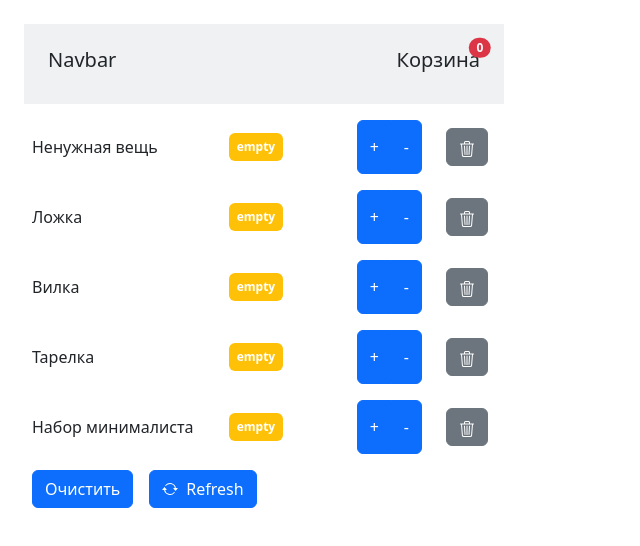
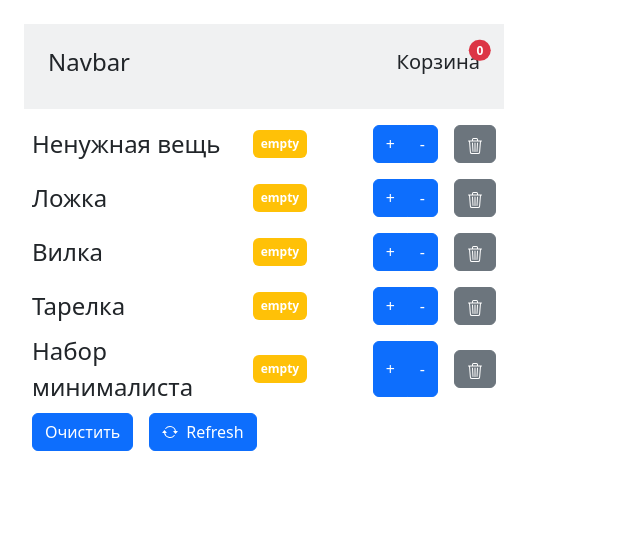
Before and after one commit to JustinaSokolova/React-ShoppingCart, a React (Create React App) app: page / in a window 1280 px wide. Shown: the top 546 px of the page, without its empty margins (0-640 px from the left). Built offline with nearby package versions, Linux system fonts and the light colour scheme.

Commit message:
fix: styles

```diff
--- a/src/components/counter.jsx
+++ b/src/components/counter.jsx
@@ -15,17 +15,17 @@ const Counter = (props) => {
 
     return (
         <div className="d-flex align-content-center justify-content-center w-75">
-            <p className="flex-grow-1 align-self-center bd-highlight m-2 w-25">{props.name}</p>
-            <div className="justify-content-center align-self-center m-2 w-25">
+            <p className="flex-grow-1 align-self-center bd-highlight mb-0 ms-2 fs-4 w-25">{props.name}</p>
+            <div className="justify-content-center align-self-center w-25">
                 <p className={getBadgeClasses() + " align-self-center"}>{formatValue()}</p>
             </div>
-            <div className="btn-group m-2">
+            <div className="btn-group btn-block btn-sm m-2">
                 <button className="btn btn-primary" aria-current="page" onClick={()=>props.onIncrement(props.id)}>+</button>
                 <button className="btn btn-primary" onClick={()=>props.onDecrement(props.id)}>-</button>
             </div>
-            <div className="align-self-center m-2">
+            <div className="align-self-center">
             <button className="btn btn-secondary m-2" onClick={()=>props.onDelete(props.id)}>
-                <svg xmlns="http://www.w3.org/2000/svg" width="16" height="16" fill="currentColor" class="bi bi-trash3" viewBox="0 0 16 16">
+                <svg xmlns="http://www.w3.org/2000/svg" width="16" height="16" fill="currentColor" className="bi bi-trash3" viewBox="0 0 16 16">
                 <path d="M6.5 1h3a.5.5 0 0 1 .5.5v1H6v-1a.5.5 0 0 1 .5-.5ZM11 2.5v-1A1.5 1.5 0 0 0 9.5 0h-3A1.5 1.5 0 0 0 5 1.5v1H2.506a.58.58 0 0 0-.01 0H1.5a.5.5 0 0 0 0 1h.538l.853 10.66A2 2 0 0 0 4.885 16h6.23a2 2 0 0 0 1.994-1.84l.853-10.66h.538a.5.5 0 0 0 0-1h-.995a.59.59 0 0 0-.01 0H11Zm1.958 1-.846 10.58a1 1 0 0 1-.997.92h-6.23a1 1 0 0 1-.997-.92L3.042 3.5h9.916Zm-7.487 1a.5.5 0 0 1 .528.47l.5 8.5a.5.5 0 0 1-.998.06L5 5.03a.5.5 0 0 1 .47-.53Zm5.058 0a.5.5 0 0 1 .47.53l-.5 8.5a.5.5 0 1 1-.998-.06l.5-8.5a.5.5 0 0 1 .528-.47ZM8 4.5a.5.5 0 0 1 .5.5v8.5a.5.5 0 0 1-1 0V5a.5.5 0 0 1 .5-.5Z"/>
                 </svg>
             </button>
--- a/src/components/navbar.jsx
+++ b/src/components/navbar.jsx
@@ -12,8 +12,8 @@ const Navbar = (props) => {
 
 
     return <>
-                <div className="d-flex flex-row mb-2 justify-content-between bg-secondary bg-opacity-10 p-4 w-75">
-                    <h5 className="bd-highlight">Navbar</h5>
+                <div className="d-flex flex-row mb-2 justify-content-between align-items-center bg-secondary bg-opacity-10 p-4 w-75">
+                    <h4 className="bd-highlight">Navbar</h4>
                     <div className="position-relative">
                         <h5 className="bd-highlight">Корзина</h5>
                         <span className="position-absolute top-0 start-100 translate-middle badge rounded-pill bg-danger">
```
